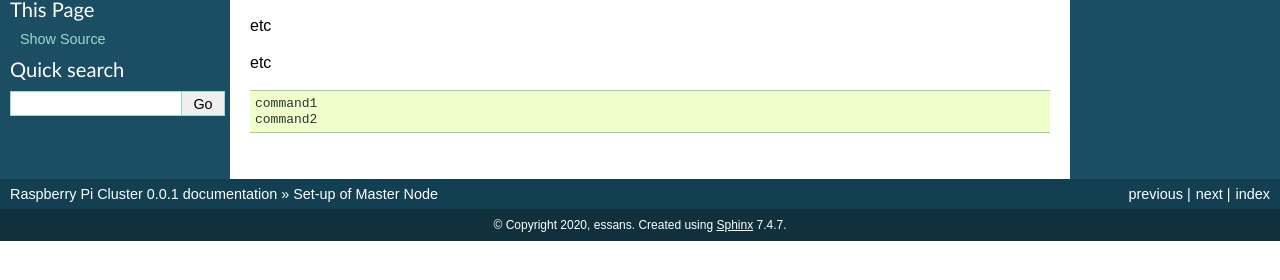
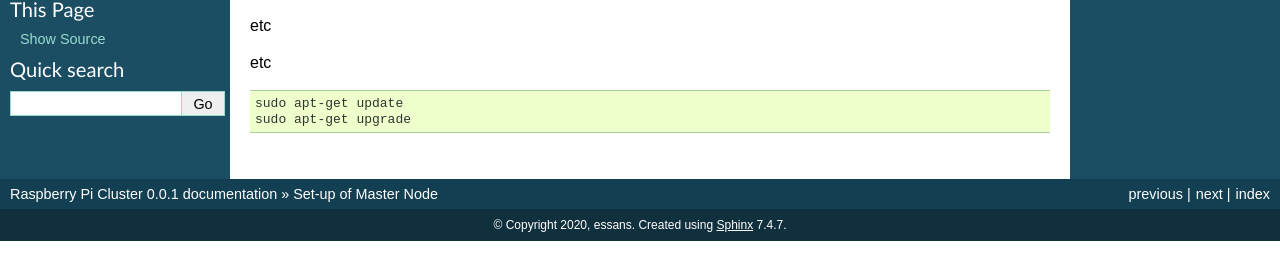
Before and after one commit to essans/RasPi, a Sphinx documentation site: the page built from docs/source/initial_setup_of_masterNode.rst, in a window 1280 px wide. Shown: the part 170-450 px from the top of the page. Built offline with Sphinx 7.4.7, drawn with Linux system fonts in a browser that asks for light colours.

Commit message:
Update initial_setup_of_masterNode.rst

```diff
--- a/docs/source/initial_setup_of_masterNode.rst
+++ b/docs/source/initial_setup_of_masterNode.rst
@@ -11,5 +11,5 @@ etc
 
 .. code-block:: console
 
-  command1
-  command2
+  sudo apt-get update
+  sudo apt-get upgrade
```
